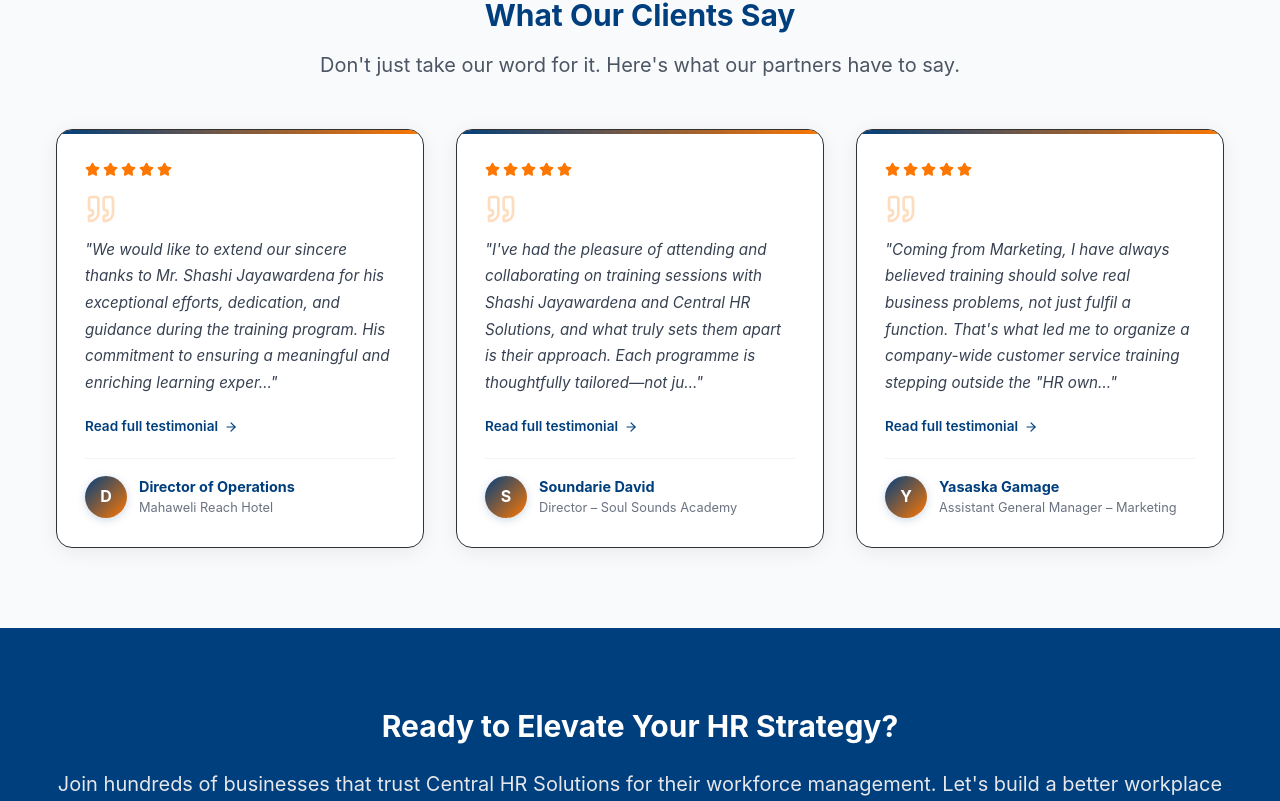
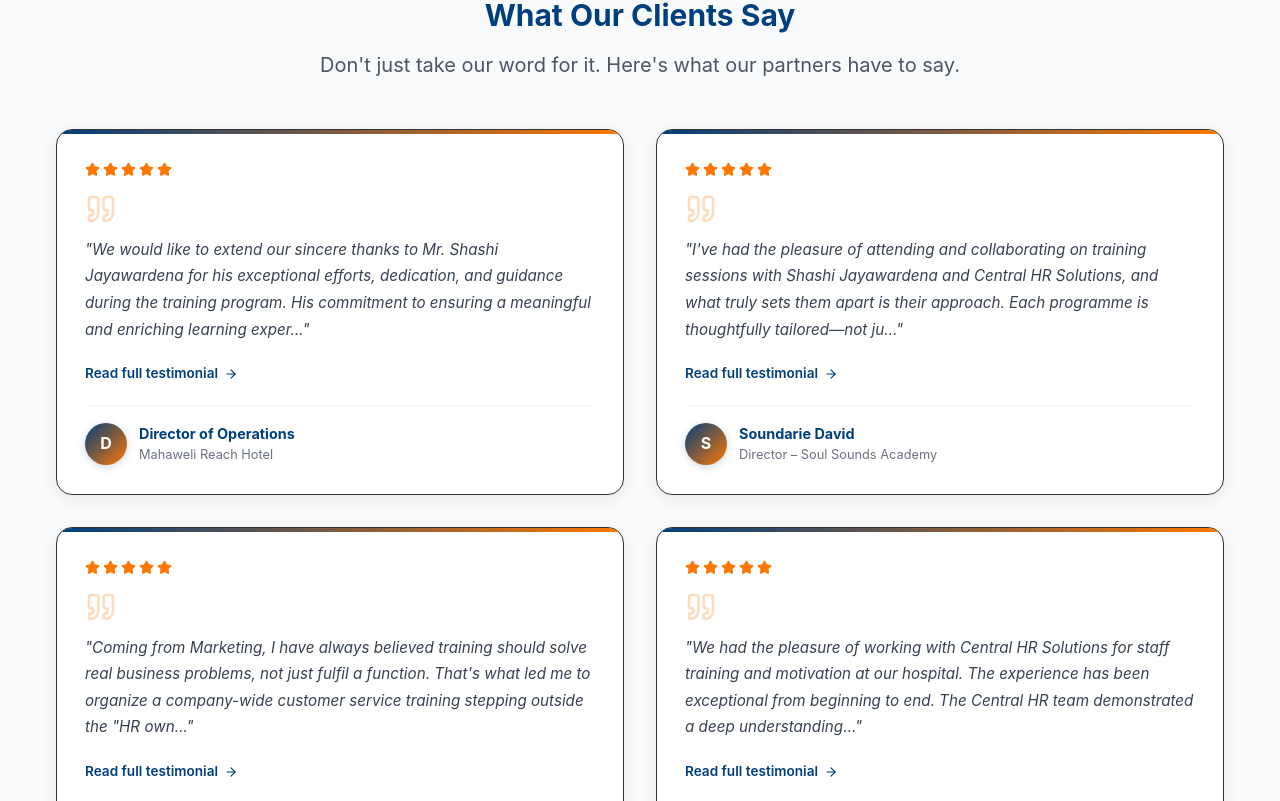
Before and after one commit to kevin-denny/CentralHR, a Next.js app: page / in a window 1280 px wide. Shown: the part 1999-2800 px from the top of the page. Built offline with nearby package versions, Linux system fonts and the light colour scheme.

Commit message:
no message

```diff
--- a/app/page.js
+++ b/app/page.js
@@ -140,7 +140,7 @@ export default function Home() {
                         Don&apos;t just take our word for it. Here&apos;s what our partners have to say.
                     </p>
                 </div>
-                <div className="grid grid-cols-1 md:grid-cols-3 gap-8 max-w-6xl mx-auto">
+                <div className="grid grid-cols-1 md:grid-cols-2 gap-8 max-w-6xl mx-auto">
                     {[
                         {
                             id: 'mahaweli-reach-hotel',
@@ -159,6 +159,12 @@ export default function Home() {
                             name: "Yasaska Gamage",
                             role: "Assistant General Manager – Marketing",
                             text: "Coming from Marketing, I have always believed training should solve real business problems, not just fulfil a function. That's what led me to organize a company-wide customer service training stepping outside the \"HR owns training\" mindset. Working with Central HR made that decision worthwhile.\n\nWhat stood out was how naturally Shashi connected with a cross-functional audience. This wasn't a typical HR session, it reframed customer service as a shared responsibility.\n\nEven as the organizer, sitting through the same session, it never felt repetitive. There was always something new to take away. And the feedback said it all. Employees didn't just appreciate it, they wanted more. That's when you know it's not just another program. It is impactful."
+                        },
+                        {
+                            id: 'new-philip-hospitals',
+                            name: "Dr. Isshani Fernando",
+                            role: "CEO New Philip Hospitals Kalutara",
+                            text: "We had the pleasure of working with Central HR Solutions for staff training and motivation at our hospital. The experience has been exceptional from beginning to end. The Central HR team demonstrated a deep understanding of private healthcare and tailored their programs for our specific requirements.\n\nThe training sessions were engaging and very interesting as well as well-structured. They kept the content relevant to staff at all levels. They combined practical knowledge with interactive methods, ensuring that participants stayed actively involved and be able to apply the knowledge they learnt in their daily roles. The team at Central HR Solutions are very professional and well experienced.\n\nThey were excellent in motivation and boosting team morale. There is definitely improvement in team work, confidence and communication within the staff.\n\nTheir commitment to excellence, attention to detail and ability to connect and inspire staff at all levels make them a highly recommended partner for any healthcare institution looking to enhance staff performance."
                         }
                     ].map((client, i) => (
                         <AnimatedSection key={i} animation="slideUp" delay={i * 150}>
```
Also changed, not shown: app/testimonials/page.js (+11 -0 lines).
